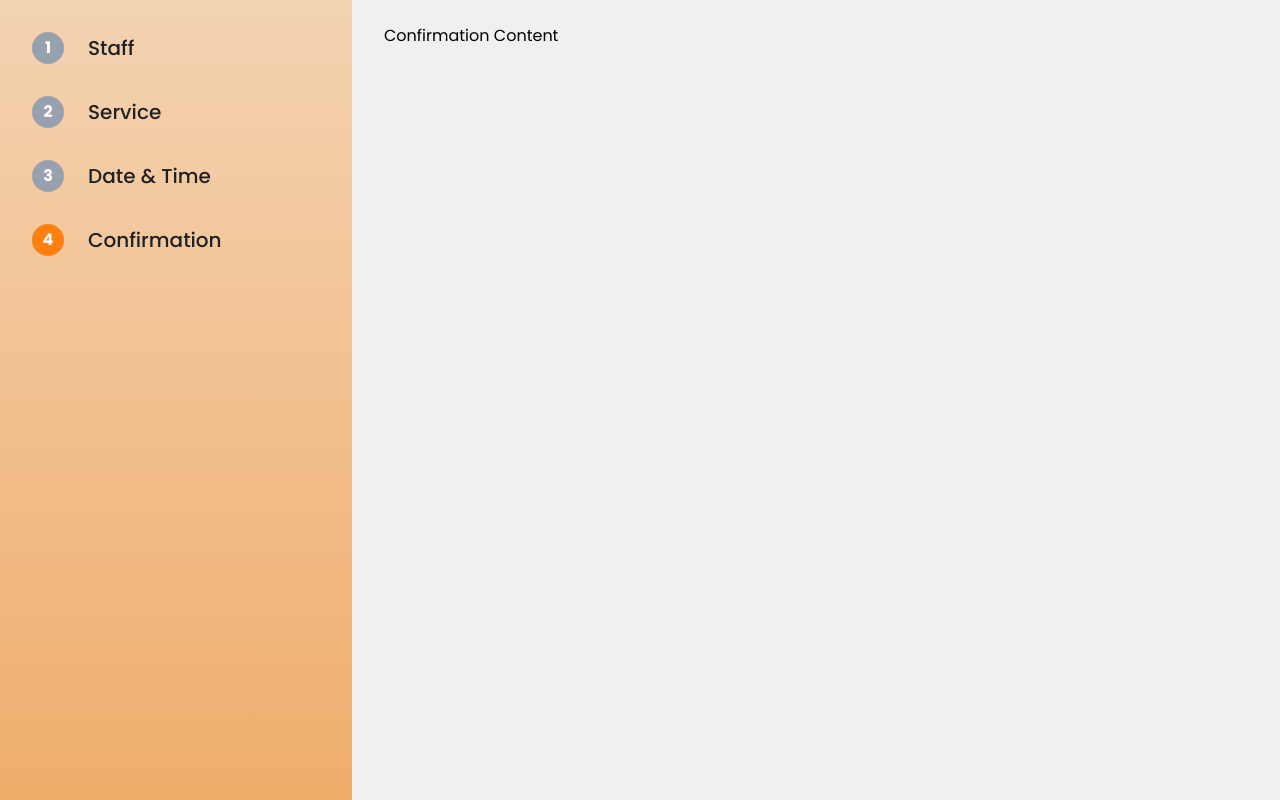
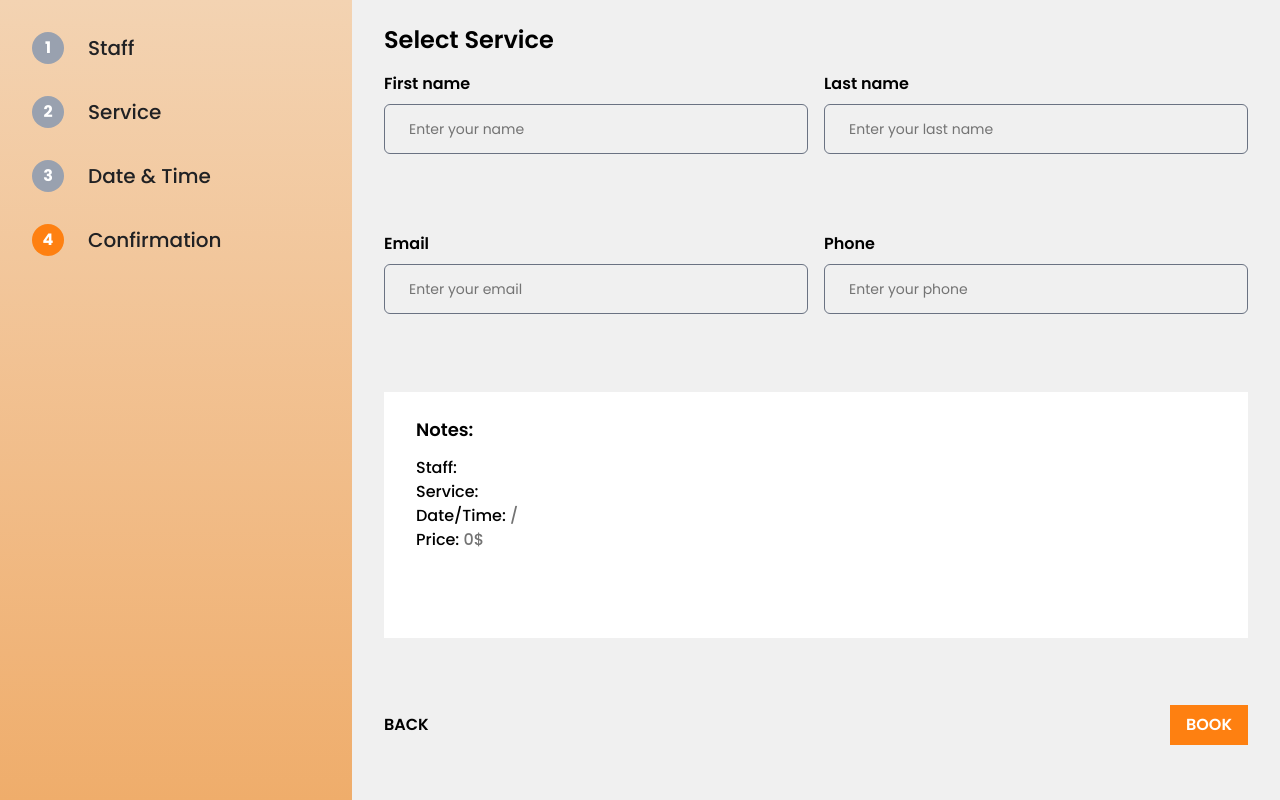
Before and after one commit to BaharAlekberova05/Dentist-Booking-Site, a React (Vite) app: page /confirmation in a window 1280 px wide. Built offline with nearby package versions, Linux system fonts and the light colour scheme.

Commit message:
added confirmation content

```diff
--- a/src/components/ConfirmationContent.jsx
+++ b/src/components/ConfirmationContent.jsx
@@ -1,11 +1,217 @@
-import React from 'react'
+import React, { useContext, useState } from "react";
+import { Link } from "react-router-dom";
+import { MyContext } from "../contexts/MyContext";
 
 const ConfirmationContent = () => {
+  const { userData, setIsConfirmationOk } = useContext(MyContext);
+  const [formData, setFormData] = useState({
+    firstName: "",
+    lastName: "",
+    email: "",
+    phone: "",
+  });
+
+  const [errors, setErrors] = useState({
+    firstName: "",
+    lastName: "",
+    email: "",
+    phone: "",
+  });
+
+  const handleChange = (e) => {
+    const { name, value } = e.target;
+    setFormData({
+      ...formData,
+      [name]: value,
+    });
+
+    if (errors[name]) {
+      setErrors({
+        ...errors,
+        [name]: "",
+      });
+    }
+  };
+
+  const validateForm = () => {
+    let valid = true;
+    const newErrors = {
+      firstName: "",
+      lastName: "",
+      email: "",
+      phone: "",
+    };
+
+    if (!formData.firstName.trim()) {
+      newErrors.firstName = "First name is required";
+      valid = false;
+    }
+
+    if (!formData.lastName.trim()) {
+      newErrors.lastName = "Last name is required";
+      valid = false;
+    }
+
+    const emailRegex = /^[^\s@]+@[^\s@]+\.[^\s@]+$/;
+    if (!formData.email.trim()) {
+      newErrors.email = "Email is required";
+      valid = false;
+    } else if (!emailRegex.test(formData.email)) {
+      newErrors.email = "Please enter a valid email";
+      valid = false;
+    }
+
+    const phoneRegex = /^\d{10,15}$/;
+    if (!formData.phone.trim()) {
+      newErrors.phone = "Phone number is required";
+      valid = false;
+    } else if (!phoneRegex.test(formData.phone.replace(/\D/g, ""))) {
+      newErrors.phone = "Please enter a valid phone number";
+      valid = false;
+    }
+
+    setErrors(newErrors);
+    return valid;
+  };
+
+  const handleSubmit = (e) => {
+    e.preventDefault();
+
+    if (validateForm()) {
+      alert("Form submitted successfully!");
+      setFormData({
+        firstName: "",
+        lastName: "",
+        email: "",
+        phone: "",
+      });
+
+      setIsConfirmationOk(true);
+    }
+  };
+
   return (
-    <div className='flex-3 py-6 px-8 bg-(--main-bg)'>
-    Confirmation Content
-  </div>
-  )
-}
+    <div className="flex-3 flex flex-col justify-between py-6 px-8 bg-(--main-bg)">
+      <h3 className="text-xl md:text-2xl font-semibold mb-4">Select Service</h3>
 
-export default ConfirmationContent
+      <form
+        onSubmit={handleSubmit}
+        className="grid grid-cols-1 md:grid-cols-2 gap-4 h-full"
+      >
+        <div className="flex flex-col space-y-2">
+          <span className="font-semibold">First name</span>
+          <input
+            className={`border ${
+              errors.firstName ? "border-red-500" : "border-gray-500"
+            } rounded-md px-6 py-3 focus:outline-(--custom-color) focus:ring-2 placeholder:text-sm placeholder:text-neutral-500`}
+            type="text"
+            name="firstName"
+            value={formData.firstName}
+            onChange={handleChange}
+            placeholder="Enter your name"
+          />
+          {errors.firstName && (
+            <span className="text-red-500 text-sm">{errors.firstName}</span>
+          )}
+        </div>
+
+        <div className="flex flex-col space-y-2">
+          <span className="font-semibold">Last name</span>
+          <input
+            className={`border ${
+              errors.lastName ? "border-red-500" : "border-gray-500"
+            } rounded-md px-6 py-3 focus:outline-(--custom-color) focus:ring-2 placeholder:text-sm placeholder:text-neutral-500`}
+            type="text"
+            name="lastName"
+            value={formData.lastName}
+            onChange={handleChange}
+            placeholder="Enter your last name"
+          />
+          {errors.lastName && (
+            <span className="text-red-500 text-sm">{errors.lastName}</span>
+          )}
+        </div>
+
+        <div className="flex flex-col space-y-2">
+          <span className="font-semibold">Email</span>
+          <input
+            className={`border ${
+              errors.email ? "border-red-500" : "border-gray-500"
+            } rounded-md px-6 py-3 focus:outline-(--custom-color) focus:ring-2 placeholder:text-sm placeholder:text-neutral-500`}
+            type="email"
+            name="email"
+            value={formData.email}
+            onChange={handleChange}
+            placeholder="Enter your email"
+          />
+          {errors.email && (
+            <span className="text-red-500 text-sm">{errors.email}</span>
+          )}
+        </div>
+
+        <div className="flex flex-col space-y-2">
+          <span className="font-semibold">Phone</span>
+          <input
+            className={`border ${
+              errors.phone ? "border-red-500" : "border-gray-500"
+            } rounded-md px-6 py-3 focus:outline-(--custom-color) focus:ring-2 placeholder:text-sm placeholder:text-neutral-500`}
+            type="text"
+            name="phone"
+            value={formData.phone}
+            onChange={handleChange}
+            placeholder="Enter your phone"
+          />
+          {errors.phone && (
+            <span className="text-red-500 text-sm">{errors.phone}</span>
+          )}
+        </div>
+
+        <div className="col-span-1 md:col-span-2 flex flex-col space-y-3 bg-white px-8 py-6 mt-4 md:mt-0">
+          <span className="font-semibold text-lg">Notes:</span>
+
+          <div>
+            <p className="font-medium">
+              Staff:{" "}
+              <span className="text-neutral-500">{userData.staff_name}</span>
+            </p>
+            <p className="font-medium">
+              Service:{" "}
+              <span className="text-neutral-500">{userData.service_name}</span>
+            </p>
+            <p className="font-medium">
+              Date/Time:{" "}
+              <span className="text-neutral-500">
+                {userData.service_date} /
+              </span>{" "}
+              <span className="text-neutral-500">{userData.service_time}</span>
+            </p>
+            <p className="font-medium">
+              Price:{" "}
+              <span className="text-neutral-500">
+                {userData.service_price}$
+              </span>
+            </p>
+          </div>
+        </div>
+
+        <div className="col-span-1 md:col-span-2 flex items-center justify-between">
+          <button
+            type="button"
+            className="uppercase font-semibold cursor-pointer mt-5"
+          >
+            <Link to="/date">Back</Link>
+          </button>
+
+          <button
+            type="submit"
+            className="bg-(--custom-color) text-white px-4 py-2 uppercase font-semibold cursor-pointer mt-5"
+          >
+            Book
+          </button>
+        </div>
+      </form>
+    </div>
+  );
+};
+
+export default ConfirmationContent;
--- a/src/components/DateContent.jsx
+++ b/src/components/DateContent.jsx
@@ -6,9 +6,7 @@ const DateContent = () => {
   const navigate = useNavigate();
   const [selectedDate, setSelectedDate] = useState(null);
   const [selectedTime, setSelectedTime] = useState(null);
-  const { times, userData, setUserData, setIsDateOk } = useContext(MyContext);
-
-  console.log(userData);
+  const { times, setUserData, setIsDateOk } = useContext(MyContext);
 
   useEffect(() => {
     setUserData((prevData) => ({
@@ -52,7 +50,9 @@ const DateContent = () => {
               {times.map((time, i) => (
                 <div
                   key={i}
-                  className="shadow-2xl text-xl px-5 py-2 bg-gray-300 cursor-pointer hover:bg-(--custom-color) hover:text-white transition-all duration-300"
+                  className={`shadow-2xl text-xl px-5 py-2 cursor-pointer hover:bg-(--custom-color) hover:text-white transition-all duration-300 ${
+                    selectedTime === time ? "bg-(--custom-color) text-white" : "bg-gray-300"
+                  }`}
                   onClick={() => setSelectedTime(time)}
                 >
                   {time}
--- a/src/components/ServiceContent.jsx
+++ b/src/components/ServiceContent.jsx
@@ -5,9 +5,7 @@ import { MyContext } from "../contexts/MyContext";
 const ServiceContent = () => {
   const navigate = useNavigate();
   const [selectedService, setSelectedService] = useState(null);
-  const { userData, setUserData, services, setIsServiceOk } =
-    useContext(MyContext);
-  console.log(userData);
+  const { setUserData, services, setIsServiceOk } = useContext(MyContext);
 
   const handleServiceSelection = (index, service_name, service_price) => {
     setSelectedService(index);
--- a/src/components/StaffContent.jsx
+++ b/src/components/StaffContent.jsx
@@ -5,9 +5,7 @@ import { MyContext } from "../contexts/MyContext";
 const StaffContent = () => {
   const navigate = useNavigate();
   const [selectedStaff, setSelectedStaff] = useState(null);
-  const { userData, setUserData, staffs, setIsStaffOk } = useContext(MyContext);
-  console.log(userData);
-
+  const { setUserData, staffs, setIsStaffOk } = useContext(MyContext);
   const handleStaffSelection = (index, staff_name) => {
     setSelectedStaff(index);
     setUserData((prevData) => ({ ...prevData, staff_name: staff_name }));
--- a/src/contexts/MyContext.jsx
+++ b/src/contexts/MyContext.jsx
@@ -10,6 +10,10 @@ export const ContextProvider = ({ children }) => {
     service_price: 0,
     service_date: "",
     service_time: "",
+    user_firstName: "",
+    user_lastName: "",
+    user_email: "",
+    user_phone: "",
   });
 
   const staffs = [
```
